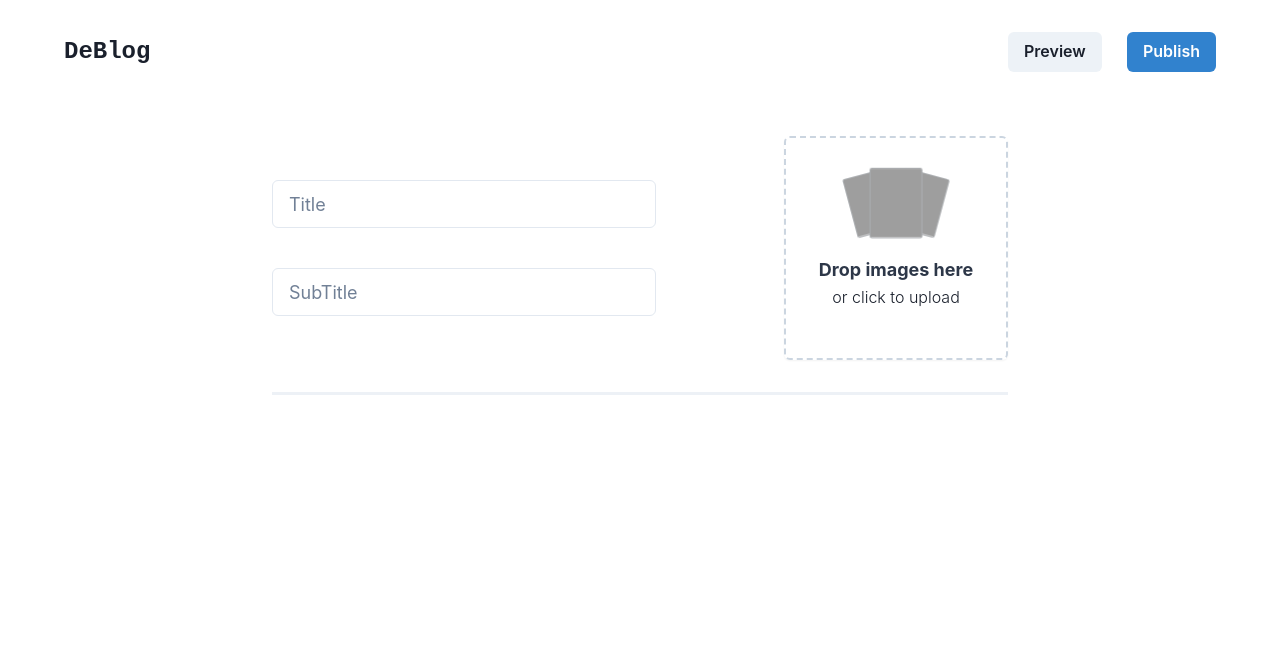
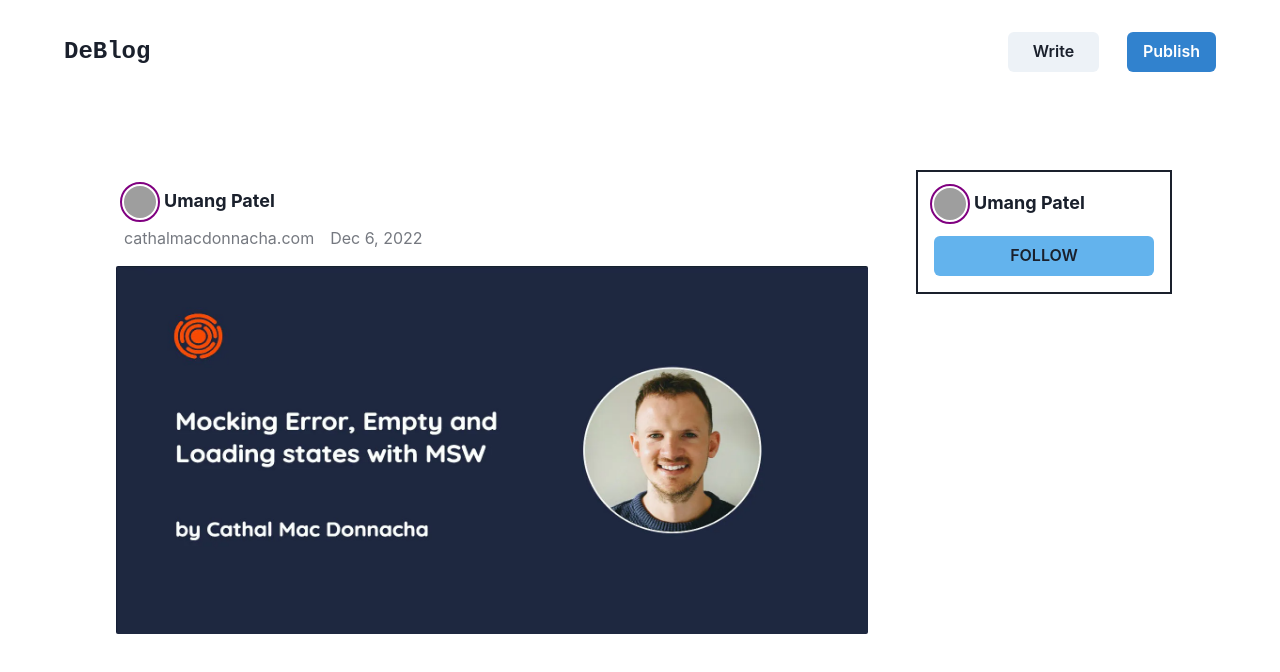
Before and after one commit to Harsh2220/DeBlog, a Next.js app: page /write in a window 1280 px wide. Both pictures are taken after a click on the button "Preview". Shown: the top 672 px of the page. Built offline with nearby package versions, Linux system fonts and the light colour scheme; grey boxes are pictures that could not be loaded.

Commit message:
preview blog

```diff
--- /dev/null
+++ b/components/Preview.tsx
@@ -0,0 +1,110 @@
+import {
+    Avatar,
+    Box,
+    Button,
+    Flex,
+    HStack,
+    Image,
+    Stack,
+    Text,
+    useColorModeValue,
+    VStack,
+  } from "@chakra-ui/react";
+  import React from "react";
+  import { AiOutlineRead } from "react-icons/ai";
+
+  type blogPageProps = {
+    title: string;
+    author: string;
+    image: string;
+  };
+
+  const Preview = ({ title, subTitle, content }: blogPageProps) => {
+
+    return (
+      <HStack
+        mt={"2%"}
+        // border={"2px solid"}
+        justifyContent={"center"}
+        position={"relative"}
+        alignItems={"flex-start"}
+        paddingTop={"10"}
+        gap={10}
+      >
+        <HStack
+          justifyContent={"space-between"}
+          alignItems={"flex-start"}
+          position={"relative"}
+        >
+          <Box
+            maxW={["96", "3xl"]}
+            // border={"2px solid"}
+            bg={useColorModeValue("white", "gray.800")}
+            p={4}
+            borderColor={"gray"}
+          >
+            <Stack>
+              <HStack border={"1px solid linear(to-r, green.200, pink.500)"}>
+                <Avatar
+                  size={"sm"}
+                  src="https://i.pravatar.cc/300"
+                  outline={"2px solid pink"}
+                  outlineColor={useColorModeValue("purple", "pink")}
+                  outlineOffset={"2px"}
+                />
+                <Text fontSize={"lg"} fontWeight={700} lineHeight={"0.8"}>
+                  Umang Patel
+                </Text>
+              </HStack>
+              <Flex opacity={0.6}>
+                <Text>cathalmacdonnacha.com</Text>
+                <Text ml={4}>Dec 6, 2022</Text>
+              </Flex>
+            </Stack>
+            <VStack>
+              <Text fontSize={"4xl"} fontWeight={700}>
+                {title}
+              </Text>
+              <Box w={["auto", "3xl"]} height={"sm"}>
+                <Image
+                  src={'/blogImage.webp'}
+                  borderRadius={10}
+                  p={"2"}
+                  height={"100%"}
+                  width={"100%"}
+                />
+              </Box>
+              <Text textAlign={"justify"}>{content}</Text>
+            </VStack>
+          </Box>
+        </HStack>
+        <Box
+          // height={"30vh"}
+          border={"2px solid"}
+          w={"20%"}
+          position={"sticky"}
+          top={"10"}
+          display={"flex"}
+          flexDirection={"column"}
+          p={"4"}
+          gap={"4"}
+          justifyContent={"center"}
+        >
+          <HStack>
+            <Avatar
+              size={"sm"}
+              src="https://i.pravatar.cc/300"
+              outline={"2px solid pink"}
+              outlineColor={useColorModeValue("purple", "pink")}
+              outlineOffset={"2px"}
+            />
+            <Text fontSize={"lg"} fontWeight={700} lineHeight={"0.8"}>
+                Umang Patel
+            </Text>
+          </HStack>
+          <Button bg={"blue.300"}>FOLLOW</Button>
+        </Box>
+      </HStack>
+    );
+  };
+  export default Preview;
--- a/pages/write.tsx
+++ b/pages/write.tsx
@@ -15,12 +15,16 @@ import ReactMarkdown from "react-markdown";
 import ImageUpload from "../components/ImageUpload";
 import remarkGfm from "remark-gfm";
 import Navbar from "../components/Navbar";
+import Preview from "../components/Preview";
 
 type Props = {};
 
 const write = (props: Props) => {
   const [markdown, setMarkdown] = useState<string>("");
   const [preview, setPreview] = useState<boolean>(false);
+  const [title, setTitle] = useState<String | null>(null);
+  const [subTitle, setSubTitle] = useState<String | null>(null);
+  // const [content, setContent] = useState<String | null>(null);
   return (
     // <Container w={'100%'}>
     <Box>
@@ -34,10 +38,11 @@ const write = (props: Props) => {
         DeBlog
       </Text>
       <Flex w={52} justifyContent={"space-between"}>
-          <Button onClick={() => setPreview((prev) => !prev)}>Preview</Button>
+        <Button minW={'91px'} onClick={() => setPreview((prev) => !prev)}>{preview?'Write':'Preview'}</Button>
         <Button colorScheme={"blue"}>Publish</Button>
       </Flex>
     </HStack>
+    {preview?(<Preview title={title} subTitle={subTitle} content={markdown} />):
     <Container maxW={"container.md"}>
       <Flex
         justifyContent={"space-between"}
@@ -50,15 +55,27 @@ const write = (props: Props) => {
               htmlSize={4}
               width="full"
               placeholder="Title"
+              value={title}
               size={"lg"}
+              onChange={(e)=>{
+                e.preventDefault();
+                setTitle(e.target.value)
+              }
+              }
             />
           </Box>
           <Box w={"full"} marginBlock={4}>
             <Input
               htmlSize={4}
               width="full"
+              value={subTitle}
               placeholder="SubTitle"
               size={"lg"}
+              onChange={(e)=>{
+                e.preventDefault();
+                setSubTitle(e.target.value)
+              }
+              }
             />
           </Box>
         </Stack>
@@ -66,11 +83,6 @@ const write = (props: Props) => {
       </Flex>
       <Divider height={"full"} borderBottomWidth={"3px"} />
       <Box mt={8}>
-          {preview ? (
-            <ReactMarkdown  remarkPlugins={[remarkGfm]}>
-              {markdown}
-            </ReactMarkdown>
-          ) : (
           <Textarea
             rows={5}
             border={"none"}
@@ -87,9 +99,8 @@ const write = (props: Props) => {
             fontSize={"1.3rem"}
             value={markdown}
           />
-          )}
       </Box>
-      </Container>
+    </Container>}
   </Box>
     // </Container>
   );
```
Lines whose indentation alone changed are shown as unchanged.
